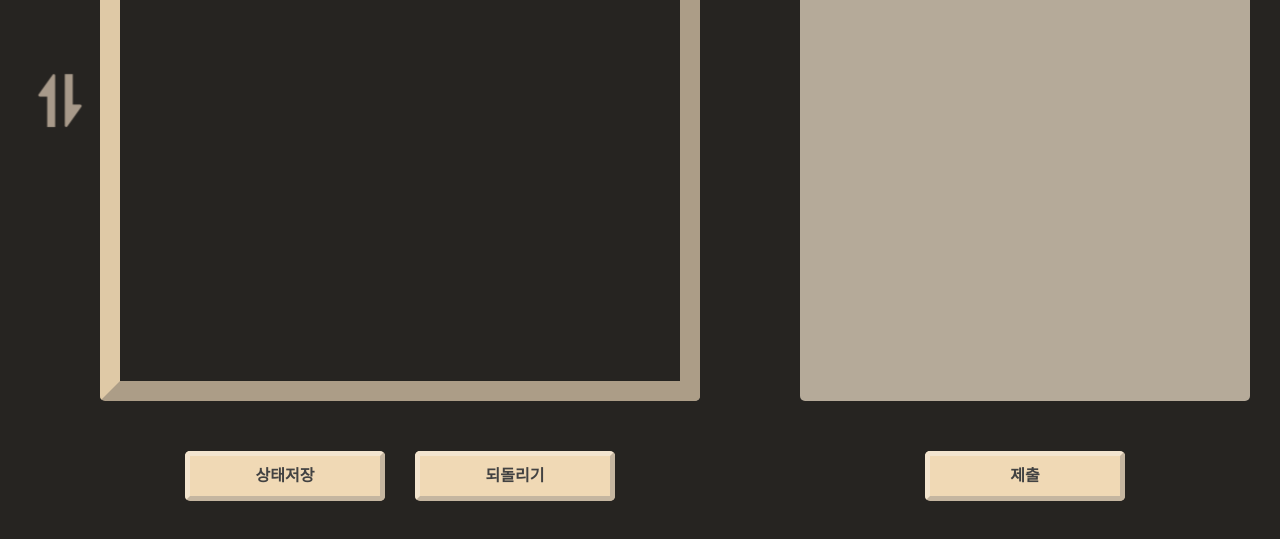
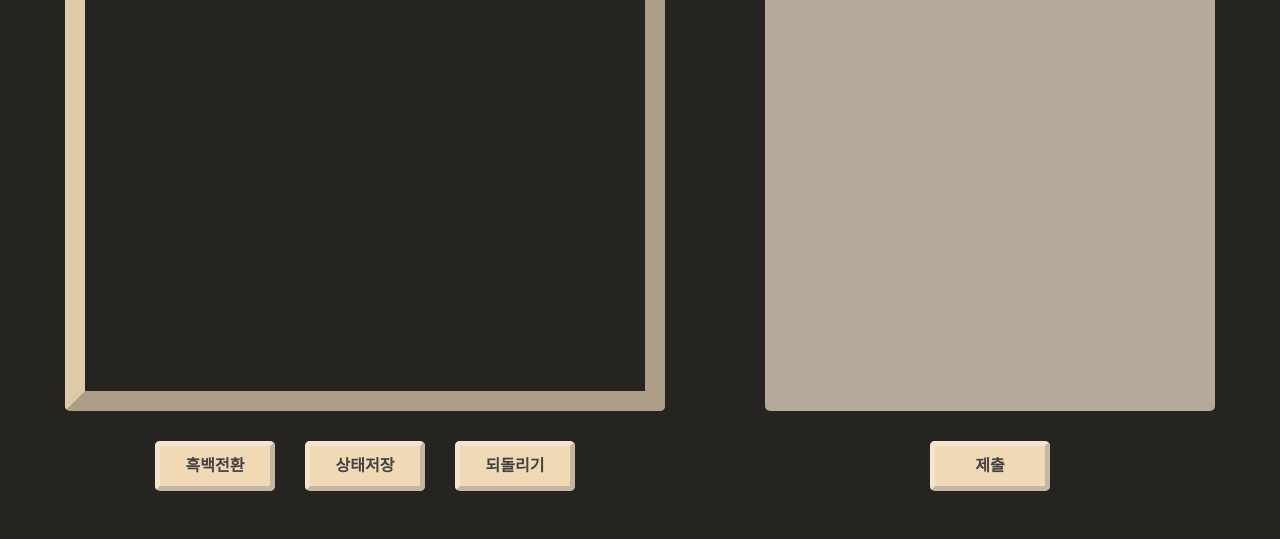
Before and after one commit to chessmong/FE_Chessmong_admin, a React (Create React App) app: page / in a window 1280 px wide. Shown: the part 249-788 px from the top of the page. Built offline with nearby package versions, Linux system fonts and the light colour scheme; a web font is replaced by a local one.

Commit message:
Feat: Layout 추가 및 스타일링 수정

```diff
--- a/src/App.tsx
+++ b/src/App.tsx
@@ -1,7 +1,12 @@
 import ChessPage from "./pages/ChessPage";
+import Layout from "./components/Layout";
 import "./reset.css";
 import "./global.css";
 
 export default function App() {
-  return <ChessPage />;
+  return (
+    <Layout>
+      <ChessPage />
+    </Layout>
+  );
 }
--- a/src/components/Button/Button.module.scss
+++ b/src/components/Button/Button.module.scss
@@ -1,5 +1,5 @@
 .container {
-  width: 200px;
+  width: 120px;
   height: 50px;
   display: flex;
   align-items: center;
--- a/src/components/ChessBoard/ChessBoard.module.scss
+++ b/src/components/ChessBoard/ChessBoard.module.scss
@@ -7,15 +7,6 @@
     display: flex;
     align-items: center;
     gap: 10px;
-  }
-
-  .changeTurn {
-    cursor: pointer;
-    transition: transform 0.5s ease;
-
-    &.rotated {
-      transform: rotate(180deg);
-    }
   }
 
   .chessContainer {
@@ -31,16 +22,5 @@
 .buttons {
   display: flex;
   gap: 30px;
-
-  .button {
-    margin-top: 50px;
-    margin-left: 70px;
-    display: flex;
-    justify-content: space-between;
-    gap: 30px;
-  }
-
-  .rightButton {
-    margin-top: 50px;
-  }
+  margin-top: 30px;
 }
--- a/src/components/ChessBoard/index.tsx
+++ b/src/components/ChessBoard/index.tsx
@@ -6,7 +6,6 @@ import Chessground from "@react-chess/chessground";
 import "../../assets/chessground.base.css";
 import "../../assets/chessground.brown.css";
 import "../../assets/chessground.cburnett.css";
-import turnicon from "../../assets/icons/turn-icon.svg";
 import { Chess, SQUARES, Square } from "chess.js";
 import { Key } from "chessground/types";
 import Button from "../Button";
@@ -16,7 +15,6 @@ import styles from "./ChessBoard.module.scss";
 export default function ChessBoard({ onSavePosition, onFenChange }: ChessBoardProps) {
   const [chess, setChess] = useRecoilState(chessState);
   const [turnColor, setTurnColor] = useState<"white" | "black">("white");
-  const [isRotated, setIsRotated] = useState(false);
   const [history, setHistory] = useState<string[]>([chess.fen()]);
   const positions = useRecoilValue(positionsState);
 
@@ -26,7 +24,6 @@ export default function ChessBoard({ onSavePosition, onFenChange }: ChessBoardPr
 
   const changeTurn = () => {
     setTurnColor(turnColor === "white" ? "black" : "white");
-    setIsRotated((prev) => !prev);
   };
 
   const savePosition = () => {
@@ -123,26 +120,15 @@ export default function ChessBoard({ onSavePosition, onFenChange }: ChessBoardPr
 
   return (
     <div className={styles.container}>
-      <div className={styles.topContainer}>
-        <div
-          className={`${styles.changeTurn} ${isRotated && styles.rotated}`}
-          onClick={changeTurn}
-          role="button"
-          tabIndex={0}
-        >
-          <img src={turnicon} alt="흑백전환" width={60} height={60} />
-        </div>
-        <div className={styles.chessContainer}>
-          <Chessground key={chess.fen()} config={config} contained={true} />
-        </div>
+      <div className={styles.chessContainer}>
+        <Chessground key={chess.fen()} config={config} contained={true} />
       </div>
       <div className={styles.buttons}>
-        <div className={styles.button}>
-          <Button onClick={savePosition}>상태저장</Button>
+        <div onClick={changeTurn} role="button" tabIndex={0}>
+          <Button onClick={undoMove}>흑백전환</Button>
         </div>
-        <div className={styles.rightButton}>
-          <Button onClick={undoMove}>되돌리기</Button>
-        </div>
+        <Button onClick={savePosition}>상태저장</Button>
+        <Button onClick={undoMove}>되돌리기</Button>
       </div>
     </div>
   );
--- /dev/null
+++ b/src/components/Layout/Layout.module.scss
@@ -0,0 +1,14 @@
+.container {
+  width: 100vw;
+  height: 100vh;
+  background-color: var(--black);
+  display: flex;
+  align-items: center;
+  justify-content: center;
+  position: relative;
+
+  @media (max-width: 1024px) {
+    padding: 40px 15px;
+    height: fit-content;
+  }
+}
--- /dev/null
+++ b/src/components/Layout/Layout.types.ts
@@ -0,0 +1,5 @@
+import { ReactNode } from "react";
+
+export interface LayoutProps {
+  children: ReactNode;
+}
--- /dev/null
+++ b/src/components/Layout/index.tsx
@@ -0,0 +1,6 @@
+import styles from "./Layout.module.scss";
+import { LayoutProps } from "./Layout.types";
+
+export default function Layout({ children }: LayoutProps) {
+  return <div className={styles.container}>{children}</div>;
+}
--- a/src/pages/ChessPage/ChessPage.module.scss
+++ b/src/pages/ChessPage/ChessPage.module.scss
@@ -23,9 +23,9 @@
     }
 
     .buttonContainer {
-      height: 100px;
       display: flex;
       align-items: flex-end;
+      margin-top: 30px;
     }
   }
 
```
